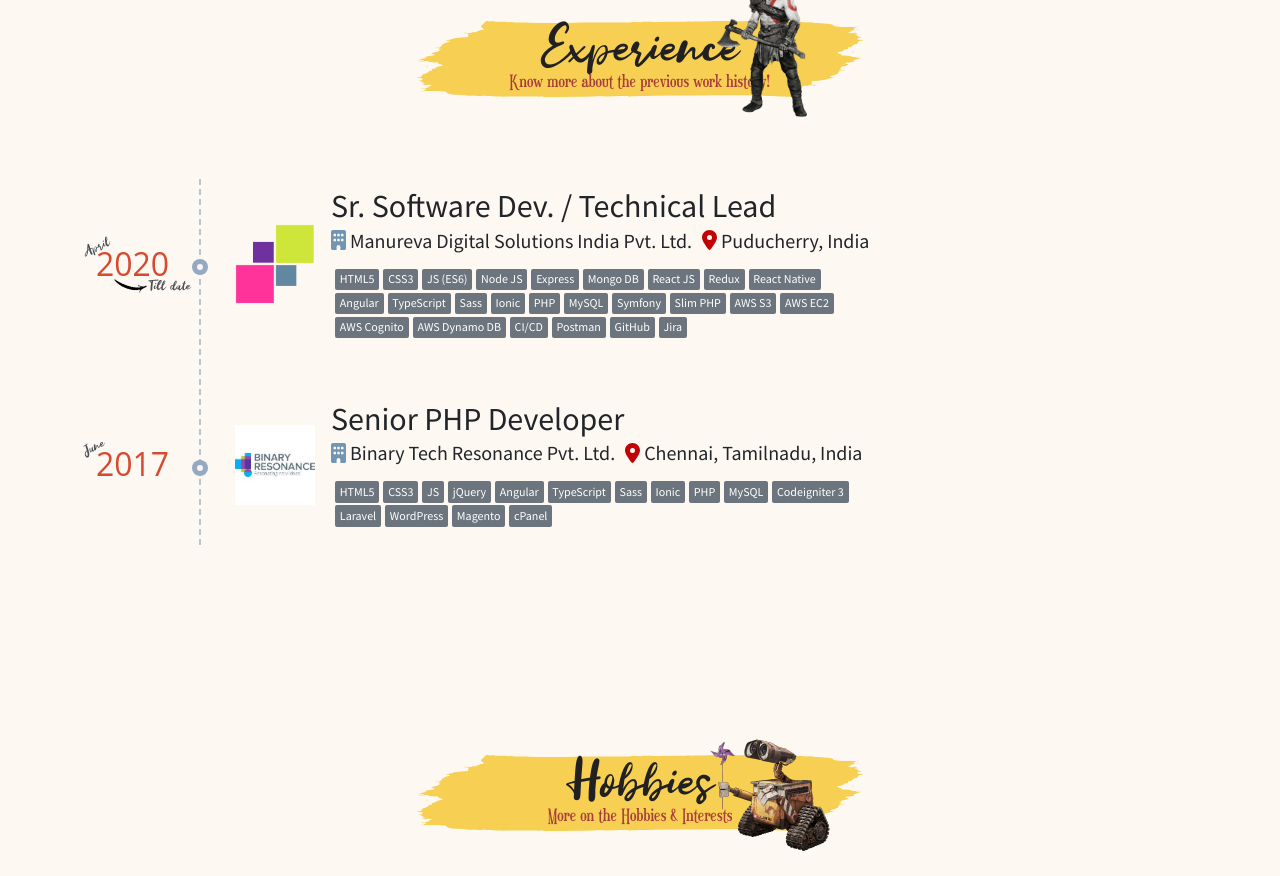
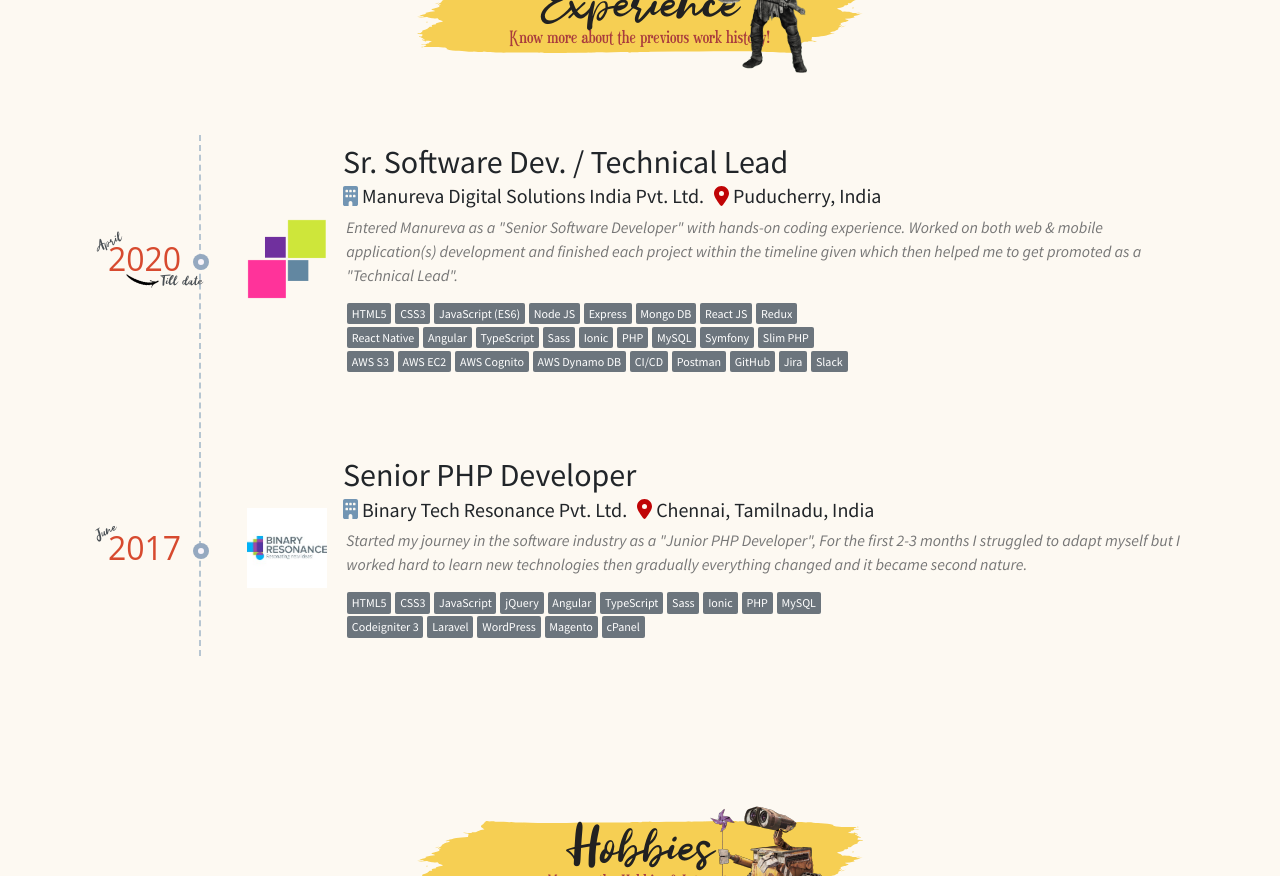
Before and after one commit to silambarasan-rd/portfolio, a React (Create React App) app: page / in a window 1280 px wide. Shown: the part 1960-2836 px from the top of the page. Built offline with nearby package versions, Linux system fonts and the light colour scheme.

Commit message:
Experience section with Short description

```diff
--- a/src/components/Experience.js
+++ b/src/components/Experience.js
@@ -17,12 +17,16 @@
     startMonth: 'April',
     endYear: '2020',
     current: true,
+    short_description: `Entered Manureva as a "Senior Software Developer" with
+    hands-on coding experience. Worked on both web & mobile application(s)
+    development and finished each project within the timeline given which then
+    helped me to get promoted as a "Technical Lead".`,
     location: 'Puducherry, India',
     image: ManurevaLogo,
     technologies: [
       'HTML5',
       'CSS3',
-      'JS (ES6)',
+      'JavaScript (ES6)',
       'Node JS',
       'Express',
       'Mongo DB',
@@ -45,6 +49,7 @@
       'Postman',
       'GitHub',
       'Jira',
+      'Slack',
     ],
     // child: [] // TODO: To display Different roles within a same company
   },
@@ -56,12 +61,16 @@
     startMonth: 'June',
     endYear: '2020',
     current: false,
+    short_description: `Started my journey in the software industry
+    as a "Junior PHP Developer", For the first 2-3 months I struggled to
+    adapt myself but I worked hard to learn new technologies then gradually
+    everything changed and it became second nature.`,
     location: 'Chennai, Tamilnadu, India',
     image: BinaryTechResonanceLogo,
     technologies: [
       'HTML5',
       'CSS3',
-      'JS',
+      'JavaScript',
       'jQuery',
       'Angular',
       'TypeScript',
@@ -119,6 +128,9 @@
             {experienceRow.location}
           </h5>
         </div>
+        <div className="experience-description-container">
+          <p className="short-description">{experienceRow.short_description}</p>
+        </div>
         <div className="experience-tech-detail">
           <div className="technologies-list">
             {
@@ -140,6 +152,7 @@
     key: PropTypes.string,
     position: PropTypes.string,
     company_name: PropTypes.string,
+    short_description: PropTypes.string,
     startYear: PropTypes.string,
     startMonth: PropTypes.string,
     endYear: PropTypes.string,
@@ -152,14 +165,13 @@
 const Experience = () => {
   return (
     <Scroll.Element name="experience-section">
-      <div className="experience-section">
       <div className="container">
         <div className="row">
           <div className="col">
+            <div className="experience-section">
               <SectionTitle sectionType="experience" />
 
               <div className="experience-container">
-                <div className="row">
                 {
                   experienceRows.map((experienceItem) => (
                     <ExperienceRow key={experienceItem.key}
@@ -171,7 +183,6 @@
           </div>
         </div>
       </div>
-      </div>
     </Scroll.Element>
   );
 };
--- a/src/styles/Experience.scss
+++ b/src/styles/Experience.scss
@@ -1,9 +1,22 @@
 .experience-section {
   position: relative;
   padding: 4em 0;
+  height: 100vh;
+  display: flex;
+  flex-direction: column;
+  justify-content: center;
+
+  @media (screen and max-width: 768px) {
+    height: auto !important;
+    padding: 2em 0;
+  }
 
   .experience-container {
     position: relative;
+    flex-grow: 1;
+    display: flex;
+    flex-direction: column;
+    justify-content: space-evenly;
 
     &::before {
       content: "";
@@ -30,7 +43,7 @@
       margin-bottom: .5em;
 
       &:not(:last-child) {
-        margin-bottom: 1.6em !important;
+        margin-bottom: 3em !important;
         padding-bottom: 1.6em !important;
 
         @media (screen and max-width: 768px) {
@@ -69,7 +82,7 @@
           border-radius: 50%;
           border: 5px solid rgba(52, 97, 135, 0.5);
           background-color: #f8f4fa;
-          right: -4%;
+          right: 5%;
           top: calc(50% - 5px);
 
           @media (screen and max-width: 768px) {
@@ -157,7 +170,7 @@
         .experience-company-detail {
           display: flex;
           flex-direction: row;
-          margin-bottom: 1em;
+          margin-bottom: .4em;
 
           @media (screen and max-width: 768px) {
             flex-direction: column;
@@ -189,6 +202,18 @@
           }
         }
 
+        .experience-description-container {
+          position: relative;
+          margin-bottom: 1em;
+
+          .short-description {
+            margin: 0;
+            padding: 0 .2em;
+            color: #767676;
+            font-style: oblique;
+          }
+        }
+
         .experience-tech-detail {
           .technologies-list {
             display: flex;
```
Lines whose indentation alone changed are shown as unchanged.
